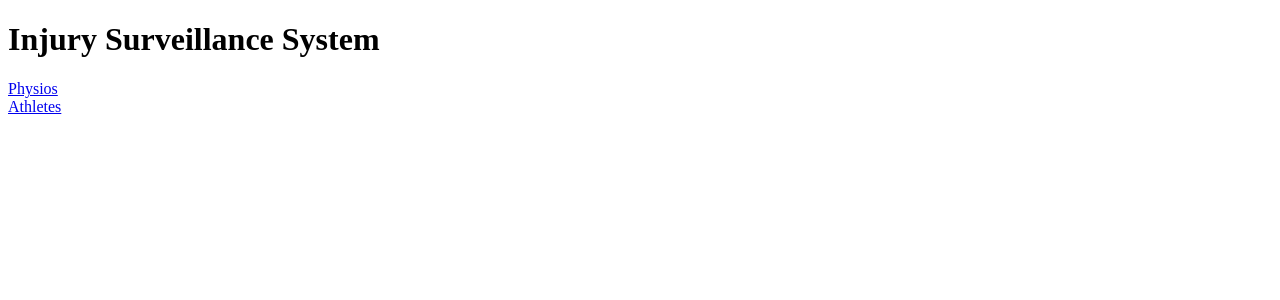
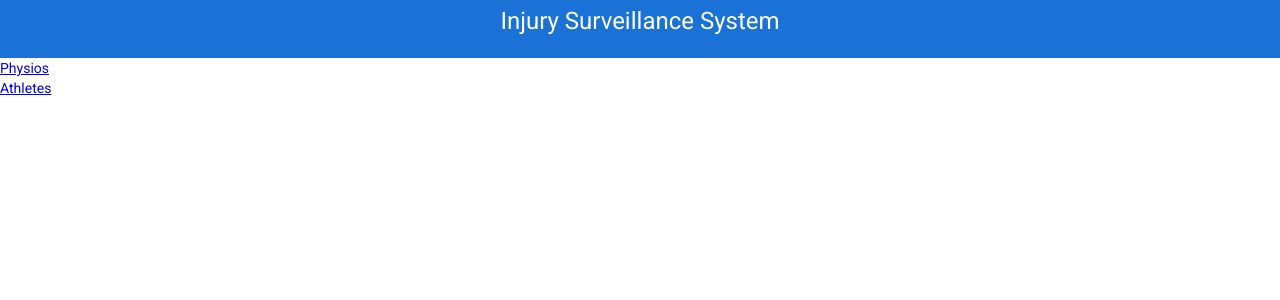
Before and after one commit to grusker/injury-surveillance-system-ui, an Angular app in the folder injury-surveillance-system/: page / in a window 1280 px wide. Shown: the top 300 px of the page. Built offline with nearby package versions, Linux system fonts and the light colour scheme.

Commit message:
material added to project

```diff
--- a/injury-surveillance-system/angular.json
+++ b/injury-surveillance-system/angular.json
@@ -27,6 +27,7 @@
               "src/assets"
             ],
             "styles": [
+              "./node_modules/@angular/material/prebuilt-themes/deeppurple-amber.css",
               "src/styles.css"
             ],
             "scripts": []
@@ -94,6 +95,7 @@
               "src/assets"
             ],
             "styles": [
+              "./node_modules/@angular/material/prebuilt-themes/deeppurple-amber.css",
               "src/styles.css"
             ],
             "scripts": []
--- a/injury-surveillance-system/package.json
+++ b/injury-surveillance-system/package.json
@@ -11,10 +11,12 @@
   "private": true,
   "dependencies": {
     "@angular/animations": "~12.0.5",
+    "@angular/cdk": "^12.1.0",
     "@angular/common": "~12.0.5",
     "@angular/compiler": "~12.0.5",
     "@angular/core": "~12.0.5",
     "@angular/forms": "~12.0.5",
+    "@angular/material": "^12.1.0",
     "@angular/platform-browser": "~12.0.5",
     "@angular/platform-browser-dynamic": "~12.0.5",
     "@angular/router": "~12.0.5",
--- a/injury-surveillance-system/src/app/app.component.css
+++ b/injury-surveillance-system/src/app/app.component.css
@@ -0,0 +1,12 @@
+.tile-image {
+    width:100%;
+    height: auto;
+  }
+
+  .app-header {
+    padding: 5px;
+    text-align: center;
+    background: #1a72d6;
+    color: white;
+    font-size: 20px;
+  }
--- a/injury-surveillance-system/src/app/app.component.html
+++ b/injury-surveillance-system/src/app/app.component.html
@@ -1,2 +1,4 @@
-<h1>Injury Surveillance System</h1>
+<div class="app-header">
+    <h1>Injury Surveillance System</h1>
+</div>
 <router-outlet></router-outlet>
--- a/injury-surveillance-system/src/app/app.module.ts
+++ b/injury-surveillance-system/src/app/app.module.ts
@@ -14,6 +14,7 @@ import { ReactiveFormsModule } from '@angular/forms';
 import { HeaderInterceptor } from './interceptors/HeaderInterceptor';
 import { AthleteCreateComponent } from './components/athlete/athlete-create/athlete-create.component';
 import { AthleteListComponent } from './components/athlete/athlete-list/athlete-list.component';
+import { BrowserAnimationsModule } from '@angular/platform-browser/animations';
 
 @NgModule({
   declarations: [
@@ -29,7 +30,8 @@ import { AthleteListComponent } from './components/athlete/athlete-list/athlete-
     BrowserModule,
     AppRoutingModule,
     HttpClientModule,
-    ReactiveFormsModule
+    ReactiveFormsModule,
+    BrowserAnimationsModule
   ],
   providers: [
     AthleteService,
--- a/injury-surveillance-system/src/app/components/athlete/athlete-create/athlete-create.component.html
+++ b/injury-surveillance-system/src/app/components/athlete/athlete-create/athlete-create.component.html
@@ -7,13 +7,19 @@
 </div>
 
 <div class="container">
+  <div width="w-25 p-3">
+    <img class="tile-image" src="assets/images/person.jpeg">
+  </div>
+  <div class="w-75 p-3">
     <form [formGroup]="athleteForm" (ngSubmit)="createAthlete()">
       <div *ngIf="validMessage != ''">
         <h3 class="has-info">{{validMessage}}</h3>
       </div>
       <div class="form-group">
-      <label for="name">Name:</label>
-      <input type="text" class="form-control" formControlName="name" required /><br>
+        <mat-form-field appearance="fill">
+          <mat-label>Name</mat-label>
+          <input matInput type="text" class="form-control" formControlName="name" required>
+        </mat-form-field><br>
         <label for="surname">Surname:</label>
         <input type="text" class="form-control" formControlName="surname" required /><br>
         <label for="email">Email:</label>
@@ -41,3 +47,5 @@
       <button type="submit" class="btn btn-primary">Create</button>
     </form>
   </div>
+
+</div>
--- a/injury-surveillance-system/src/index.html
+++ b/injury-surveillance-system/src/index.html
@@ -6,8 +6,11 @@
   <base href="/">
   <meta name="viewport" content="width=device-width, initial-scale=1">
   <link rel="icon" type="image/x-icon" href="favicon.ico">
+  <link rel="preconnect" href="https://fonts.gstatic.com">
+  <link href="https://fonts.googleapis.com/css2?family=Roboto:wght@300;400;500&display=swap" rel="stylesheet">
+  <link href="https://fonts.googleapis.com/icon?family=Material+Icons" rel="stylesheet">
 </head>
-<body>
+<body class="mat-typography">
   <app-root></app-root>
 </body>
 </html>
--- a/injury-surveillance-system/src/styles.css
+++ b/injury-surveillance-system/src/styles.css
@@ -1 +1,4 @@
 /* You can add global styles to this file, and also import other style files */
+
+html, body { height: 100%; }
+body { margin: 0; font-family: Roboto, "Helvetica Neue", sans-serif; }
```
Also changed, not shown: injury-surveillance-system/src/assets/images/person.jpeg (added), 1 other file (tests, documents, lock files or other folders). Lines whose indentation alone changed are shown as unchanged.
